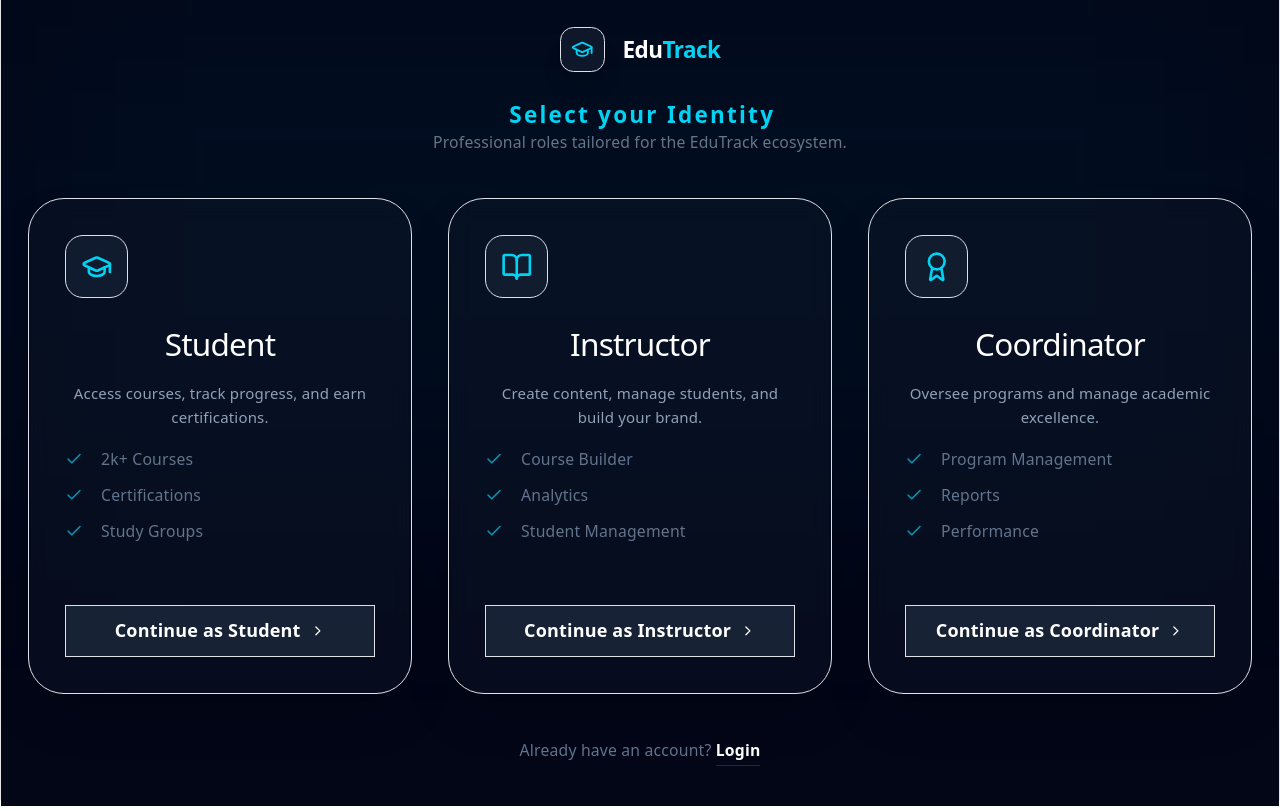
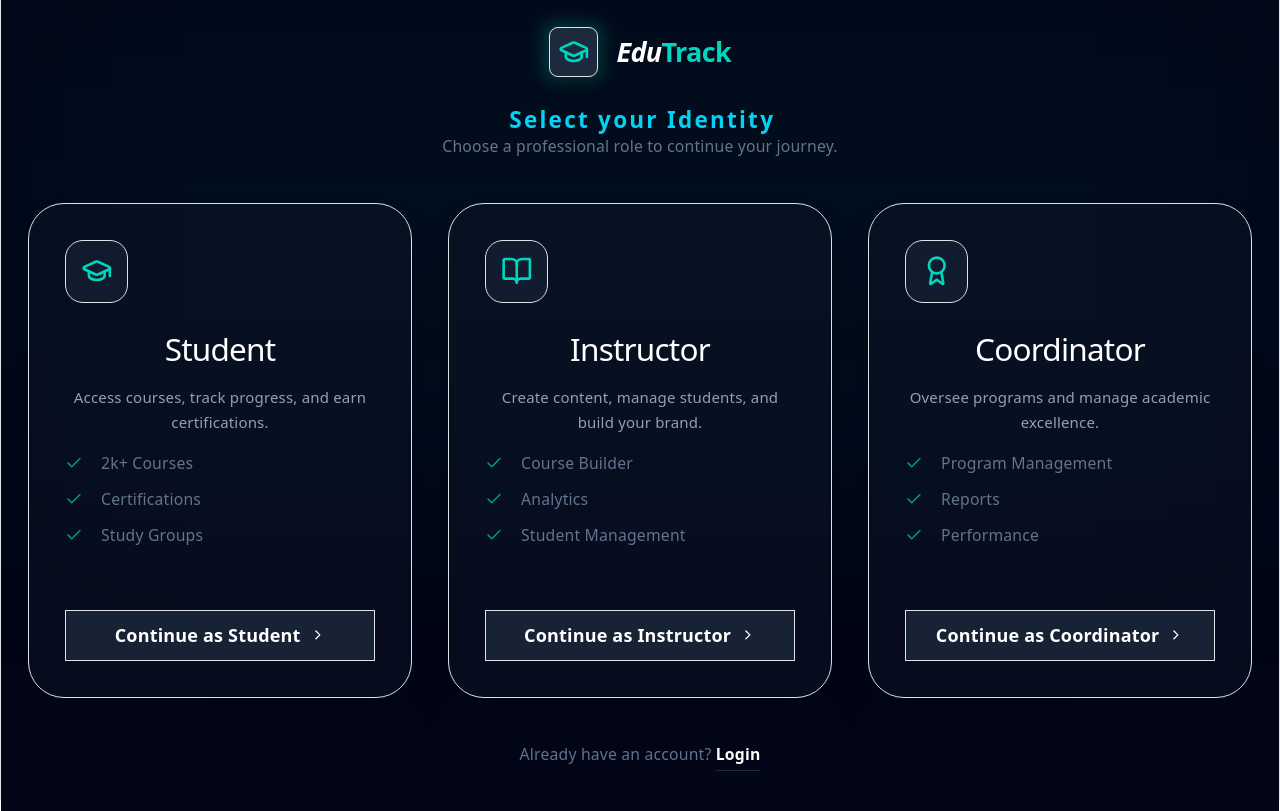
Before and after one commit to Lakshmi-239/EdutrackAcademicsFrontend, a React (Vite) app: page /register in a window 1280 px wide. Built offline with nearby package versions, Linux system fonts and the light colour scheme.

Commit message:
updated RoleSelection

```diff
--- a/src/pages/RoleSelection.jsx
+++ b/src/pages/RoleSelection.jsx
@@ -35,8 +35,8 @@ export const RoleSelection = () => {
   return (
     <div className="min-h-screen bg-[#020617] flex flex-col items-center justify-center px-6 relative overflow-hidden">
 
-      {/* Background Subtle Glow */}
-      <div className="absolute top-0 left-1/2 -translate-x-1/2 w-full h-[500px] bg-cyan-500/5 blur-[120px] pointer-events-none" />
+      {/* Background Subtle Glow - Teal to match Navbar */}
+      <div className="absolute top-0 left-1/2 -translate-x-1/2 w-full h-[500px] bg-teal-500/5 blur-[120px] pointer-events-none" />
 
       <div className="w-full max-w-6xl z-10 py-6">
 
@@ -44,21 +44,27 @@ export const RoleSelection = () => {
         <div className="text-center mb-10">
           <div className="flex justify-center mb-4">
             <Link to="/" className="flex items-center gap-3 group">
-              <div className="w-10 h-10 bg-slate-900 border border-slate-800 rounded-xl flex items-center justify-center group-hover:border-cyan-400/50 transition-all duration-500 shadow-xl">
-                <GraduationCap className="w-5 h-5 text-cyan-400" />
+              {/* Logo Box - Exactly like Navbar code you gave */}
+              <div className="relative">
+                <div className="absolute -inset-1 bg-gradient-to-r from-teal-400 to-emerald-500 rounded-lg blur opacity-25 group-hover:opacity-75 transition duration-1000"></div>
+                <div className="relative w-11 h-11 bg-slate-800 border border-slate-700 rounded-lg flex items-center justify-center transition-transform group-hover:scale-105 shadow-xl">
+                  <GraduationCap className="w-7 h-7 text-teal-400" />
+                </div>
               </div>
-              <span className="text-xl font-bold text-white tracking-tight">
-                Edu<span className="text-cyan-400">Track</span>
+              {/* Logo Text - Exactly like Navbar (Edu-italic, Track-teal/not-italic) */}
+              <span className="text-2xl font-extrabold tracking-tight text-white italic">
+                Edu<span className="text-teal-400 not-italic">Track</span>
               </span>
             </Link>
           </div>
 
-          {/* UPDATED: Heading Font much smaller for Professional Look */}
+          {/* UPDATED: Compact White Heading as per your image */}
           <span className="text-cyan-400 font-extrabold tracking-widest text-lg md:text-xl ml-1">
             Select your Identity
           </span>
-          <p className="text-slate-400 text-sm font-medium opacity-70">
-            Professional roles tailored for the EduTrack ecosystem.
+
+          <p className="text-slate-400 text-sm font-medium opacity-70 max-w-md mx-auto">
+            Choose a professional role to continue your journey.
           </p>
         </div>
 
@@ -69,11 +75,11 @@ export const RoleSelection = () => {
             return (
               <div
                 key={role.id}
-                className="group relative bg-[#0f172a]/40 backdrop-blur-md border border-slate-800/60 rounded-[2rem] p-8 hover:border-cyan-400/30 transition-all duration-500 flex flex-col shadow-2xl hover:shadow-cyan-400/5"
+                className="group relative bg-[#0f172a]/40 backdrop-blur-md border border-slate-800/60 rounded-[2rem] p-8 hover:border-teal-400/30 transition-all duration-500 flex flex-col shadow-2xl hover:shadow-teal-400/5"
               >
                 <div className="mb-8 flex-grow">
-                  <div className="w-14 h-14 bg-slate-800/50 border border-slate-700/50 rounded-2xl flex items-center justify-center mb-6 group-hover:scale-110 group-hover:bg-cyan-400/10 group-hover:border-cyan-400/20 transition-all duration-500">
-                    <Icon className="w-7 h-7 text-cyan-400" />
+                  <div className="w-14 h-14 bg-slate-800/50 border border-slate-700/50 rounded-2xl flex items-center justify-center mb-6 group-hover:scale-110 group-hover:bg-teal-400/10 group-hover:border-teal-400/20 transition-all duration-500">
+                    <Icon className="w-7 h-7 text-teal-400" />
                   </div>
 
                   <h3 className="text-2xl font-bold text-white mb-3 tracking-tight">{role.title}</h3>
@@ -84,22 +90,21 @@ export const RoleSelection = () => {
                   <div className="space-y-3">
                     {role.features.map((f, i) => (
                       <div key={i} className="flex items-center gap-3 text-sm text-slate-500 group-hover:text-slate-400 transition-colors">
-                        <Check className="w-4 h-4 text-cyan-400/70" />
+                        <Check className="w-4 h-4 text-teal-400/70" />
                         <span>{f}</span>
                       </div>
                     ))}
                   </div>
                 </div>
 
-                {/* Sleek Compact Button */}
+                {/* Sleek Compact Button - Synced with Teal Navbar theme */}
                 <div className="mt-auto pt-6">
                   <button
                     onClick={() => navigate(role.path)}
-                    className="group/btn relative w-full flex items-center justify-center gap-2 py-2.5 px-4 bg-slate-800/80 border border-slate-700 text-[14px] font-semibold text-white rounded-xl overflow-hidden transition-all duration-300 active:scale-[0.98] hover:border-cyan-400/40 hover:bg-slate-800 hover:shadow-[0_0_15px_rgba(34,211,238,0.15)]"
+                    className="group/btn relative w-full flex items-center justify-center gap-2 py-2.5 px-4 bg-slate-800/80 border border-slate-700 text-[14px] font-semibold text-white rounded-xl overflow-hidden transition-all duration-300 active:scale-[0.98] hover:border-teal-400/40 hover:bg-slate-800 hover:shadow-[0_0_15px_rgba(45,212,191,0.15)]"
                   >
-                    <div className="absolute inset-0 bg-gradient-to-r from-cyan-500/5 to-blue-500/5 opacity-0 group-hover/btn:opacity-100 transition-opacity duration-500" />
-
-                    <span className="relative z-10 flex items-center gap-2 group-hover/btn:text-cyan-400 transition-colors duration-300">
+                    <div className="absolute inset-0 bg-gradient-to-r from-teal-500/5 to-emerald-500/5 opacity-0 group-hover/btn:opacity-100 transition-opacity duration-500" />
+                    <span className="relative z-10 flex items-center gap-2 group-hover/btn:text-teal-400 transition-colors duration-300">
                       Continue as {role.title}
                       <ChevronRight className="w-3.5 h-3.5 group-hover/btn:translate-x-1 transition-transform" />
                     </span>
@@ -114,7 +119,7 @@ export const RoleSelection = () => {
         <div className="mt-10 text-center">
           <p className="text-slate-500 font-medium text-sm">
             Already have an account?{' '}
-            <Link to="/login" className="text-white hover:text-cyan-400 font-bold transition-all border-b border-slate-800 hover:border-cyan-400 pb-1">
+            <Link to="/Login" className="text-white hover:text-teal-400 font-bold transition-all border-b border-slate-800 hover:border-teal-400 pb-1">
               Login
             </Link>
           </p>
```
